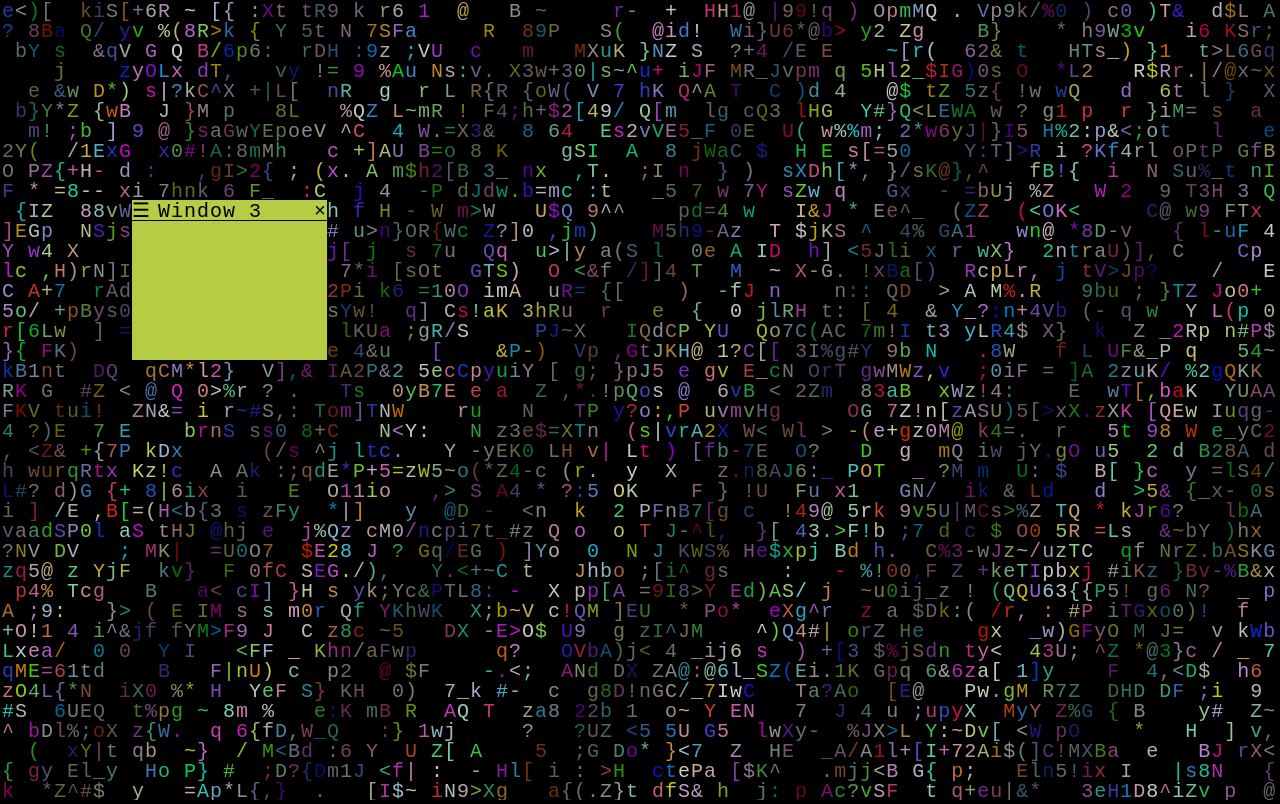
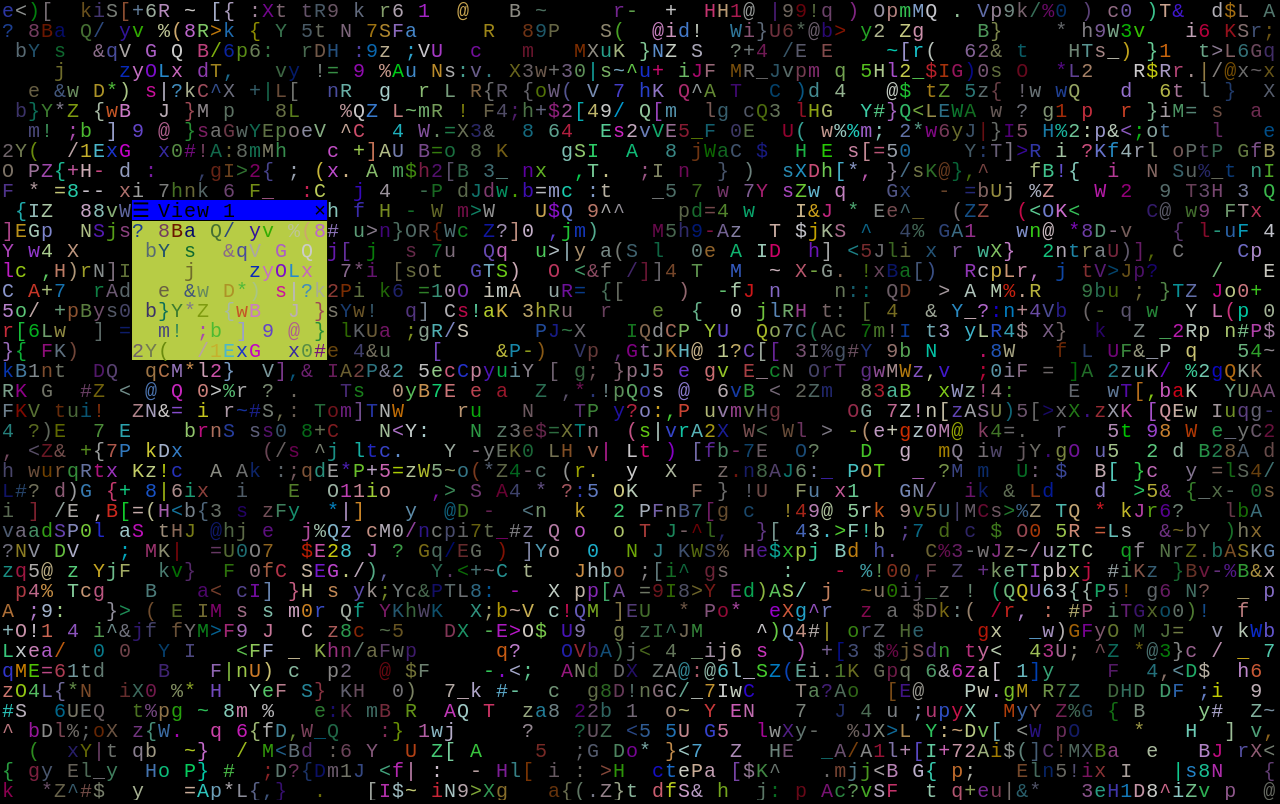
Before and after one commit to grumdrig/textgui, a plain HTML site: page index.html in a window 1280 px wide. Drawn offline with Linux system fonts and the light colour scheme; animation ran at ten frames a second.

Commit message:
Text wave as decorator

```diff
--- a/index.html
+++ b/index.html
@@ -56,8 +56,8 @@ class View {
 	get h() { return this.height * canvas.TY }
 	get x0() { return this.x(0) }
 	get y0() { return this.y(0) }
-	get x1() { return this.x(this.width) - canvas.PX }
-	get y1() { return this.y(this.height) - canvas.PY }
+	get x1() { return this.x(this.width) - 1 }
+	get y1() { return this.y(this.height) - 1 }
 
 	putc(c, i, j) { putc(c, this.i(i), this.j(j)) }
 
@@ -84,20 +84,49 @@ let TITLE_DECOR = {
 				view.putc(view.title.charAt(i), i + 2, 0);
 			}
 			view.putc("×", view.width - 1, 0);
-			ctx.fillRect(view.x0, view.y(1), view.w, canvas.PY);
+			ctx.fillRect(view.x0, view.y(1), view.w, 1);
 		}
 	}
 };
+
+let TEXT_WAVE = {
+	draw: view => {
+		let alphabet = "ABCDEFGHIJKLMNOPQRSTUVWXYZ";
+		alphabet += alphabet.toLowerCase();
+		alphabet += "0123456789";
+		alphabet += "~!@#$%^&*()-_=+[{]}|;:,<.>/?";
+
+		let now = +new Date();
+		for (let i = 0; i < view.width; ++i)
+		for (let j = 0; j < view.height; ++j) {
+			let c = random(i,j,821.91 + now/1e15);
+			if (c < 2/3) {
+				c *= 3/2;
+				// let v = ((i + j) % 20 < 10) ? 0.4 : 0.8;
+				let v = Math.sin(now/-500 + (i + j) / 3) * 0.2 + 0.6;
+				ctx.fillStyle = rgb(hsv2rgb(random(i,j,291.2),random(i,j,959.4), v));
+				c = alphabet.charAt(Math.floor(alphabet.length * c));
+				view.putc(c, i, j);
+			}
+		}
+	}
+};
+
 
 function makeTitle(parent, title) {
 	let titlebar = new View(parent).size(parent.width, 1);
 	titlebar.title = title;
 	titlebar.decorators.push(TITLE_DECOR);
+	titlebar.backgroundColor = "blue";
 }
 
-let WINDOW = new View().size(15, 8).position(10, 10);
-WINDOW.backgroundColor = randColor(0.8);
-makeTitle(WINDOW, "Window 3");
+let WINDOW = new View();
+WINDOW.decorators.push(TEXT_WAVE);
+
+let view = new View(WINDOW).size(15, 8).position(10, 10);
+view.backgroundColor = randColor(0.8);
+makeTitle(view, "View 1");
+view.decorators.push(TEXT_WAVE);
 
 function putc(c, i, j, color) {
 	// ctx.fillStyle = color;
@@ -145,57 +174,15 @@ function resize() {
 	ctx.font = `${F}px Inconsolata, monospace`;
 	let W = canvas.TX = ctx.measureText("X").width + 1;  // 11
 	canvas.TY = F;
-	canvas.NX = Math.floor(canvas.width  / W);
-	canvas.NY = Math.floor(canvas.height / F);
-	canvas.PX = 1;///W;
-	canvas.PY = 1;///F;
-	// ctx.scale(W, F);
-	canvas.MX = 2 * canvas.PX;
+	canvas.MX = 2;
 	canvas.MY = 0;
+	WINDOW.width  = Math.floor(canvas.width  / W);;
+	WINDOW.height = Math.floor(canvas.height / F);
 	draw();
 }
 
 function draw() {
-	let alphabet = "ABCDEFGHIJKLMNOPQRSTUVWXYZ";
-	alphabet += alphabet.toLowerCase();
-	alphabet += "0123456789";
-	alphabet += "~!@#$%^&*()-_=+[{]}|;:,<.>/?";
-	let now = +new Date();
-
 	ctx.clearRect(0, 0, canvas.width, canvas.height);
-
-	/*
-	for (let i = 1; i < canvas.NX; ++i) {
-		let c = random(i,129.092,281.9929 + now/1e14);
-		if (c < 1/3) {
-			c *= 3/1;
-			ctx.fillStyle = rgb(hsv2rgb(c, (c * 10) % 1, 0.5));
-			ctx.fillRect(x(i), 0, 1, canvas.height);
-		}
-	}
-	for (let j = 1; j < canvas.NY; ++j) {
-		let c = random(182.11,j,158.2 + now/1e14);
-		if (c < 1/3) {
-			c *= 3/1;
-			ctx.fillStyle = rgb(hsv2rgb(c, (c * 10) % 1, 0.5));
-			ctx.fillRect(0,y(j), canvas.width, 1);
-		}
-	}
-	*/
-
-	for (let i = 0; i < canvas.NX; ++i)
-	for (let j = 0; j < canvas.NY; ++j) {
-		let c = random(i,j,821.91 + now/1e15);
-		if (c < 2/3) {
-			c *= 3/2;
-			// let v = ((i + j) % 20 < 10) ? 0.4 : 0.8;
-			let v = Math.sin(now/-500 + (i + j) / 3) * 0.2 + 0.6;
-			ctx.fillStyle = rgb(hsv2rgb(random(i,j,291.2),random(i,j,959.4), v));
-			c = alphabet.charAt(Math.floor(alphabet.length * c));
-			putc(c, i, j);
-		}
-	}
-
 	WINDOW.draw();
 }
 
```
